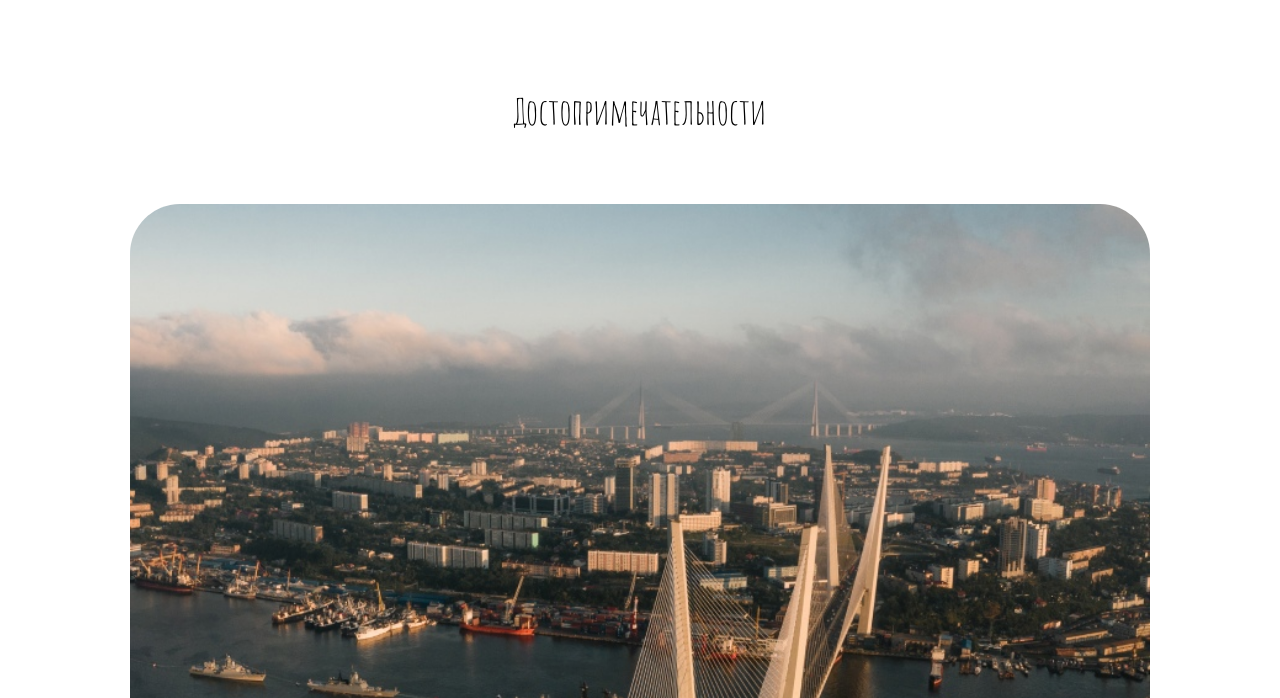
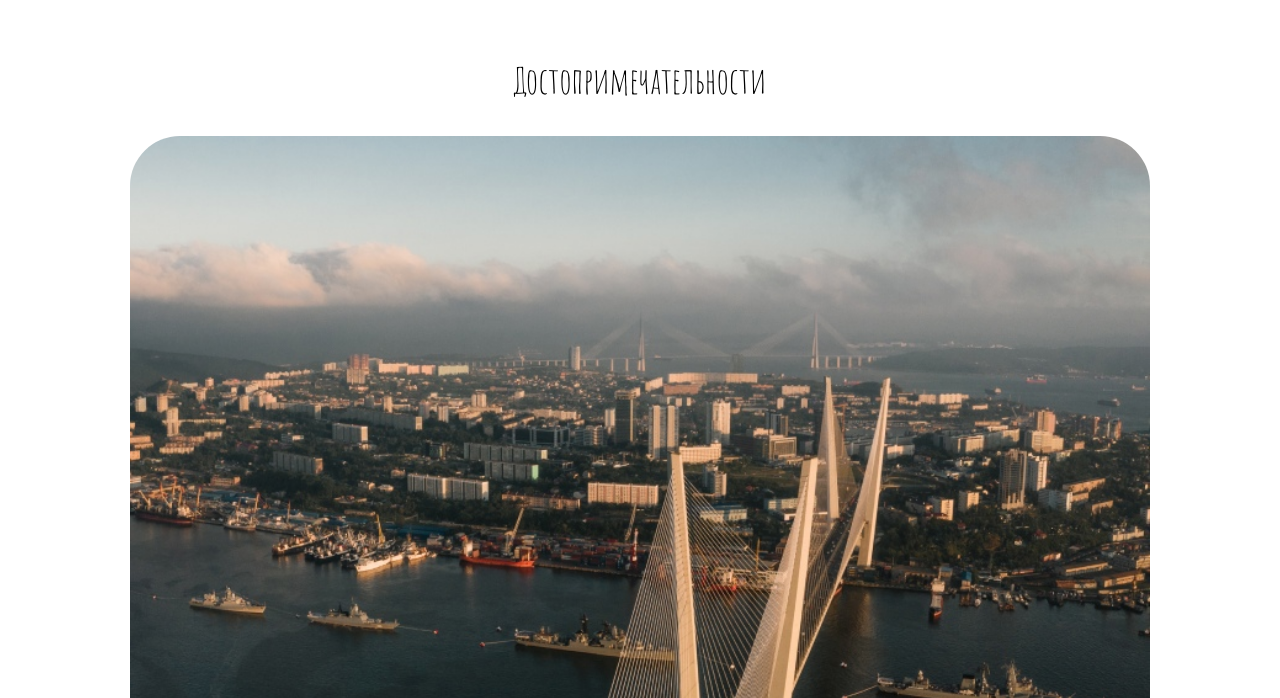
Before and after one commit to ALENKOZAVR/Frontend_app2, a plain HTML site: page index.html in a window 1280 px wide. Shown: the part 802-1500 px from the top of the page. Drawn offline with Linux system fonts and the light colour scheme.

Commit message:
Сorrection of defects
Исправили визуальные баги.

```diff
--- a/css/styles.css
+++ b/css/styles.css
@@ -228,7 +228,10 @@ animation-direction: alternate;
     font-family: Amatic SC;
     font-weight: normal;
     font-size: 36px;
-    padding-top: 60px;
+    line-height: 45px;
+    margin-top: 60px;
+    margin-bottom: 0;
+
 }
 
 .showplace__text {
@@ -243,7 +246,7 @@ animation-direction: alternate;
 
 .showplace__item {
     width: 100%;
-    padding-top: 40px;
+    padding-top: 33px;
 }
 
 .showplace__item-title {
@@ -273,8 +276,10 @@ animation-direction: alternate;
     text-align: center;
     font-family: Amatic SC;
     font-weight: normal;
-    margin: 60px auto;
+    margin-top: 60px;
+    margin-bottom: 33px;
     font-size: 36px;
+    line-height: 45px;
 }
 
 .tours {
```
